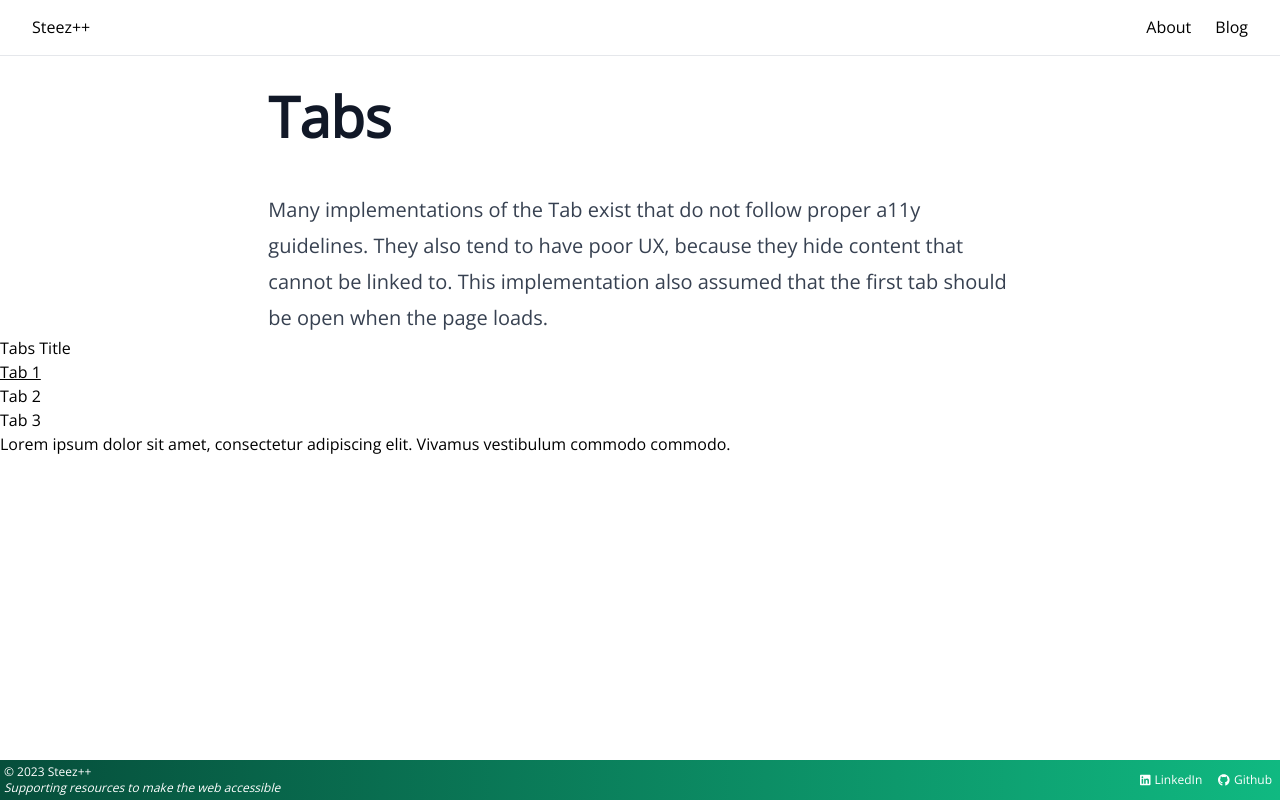
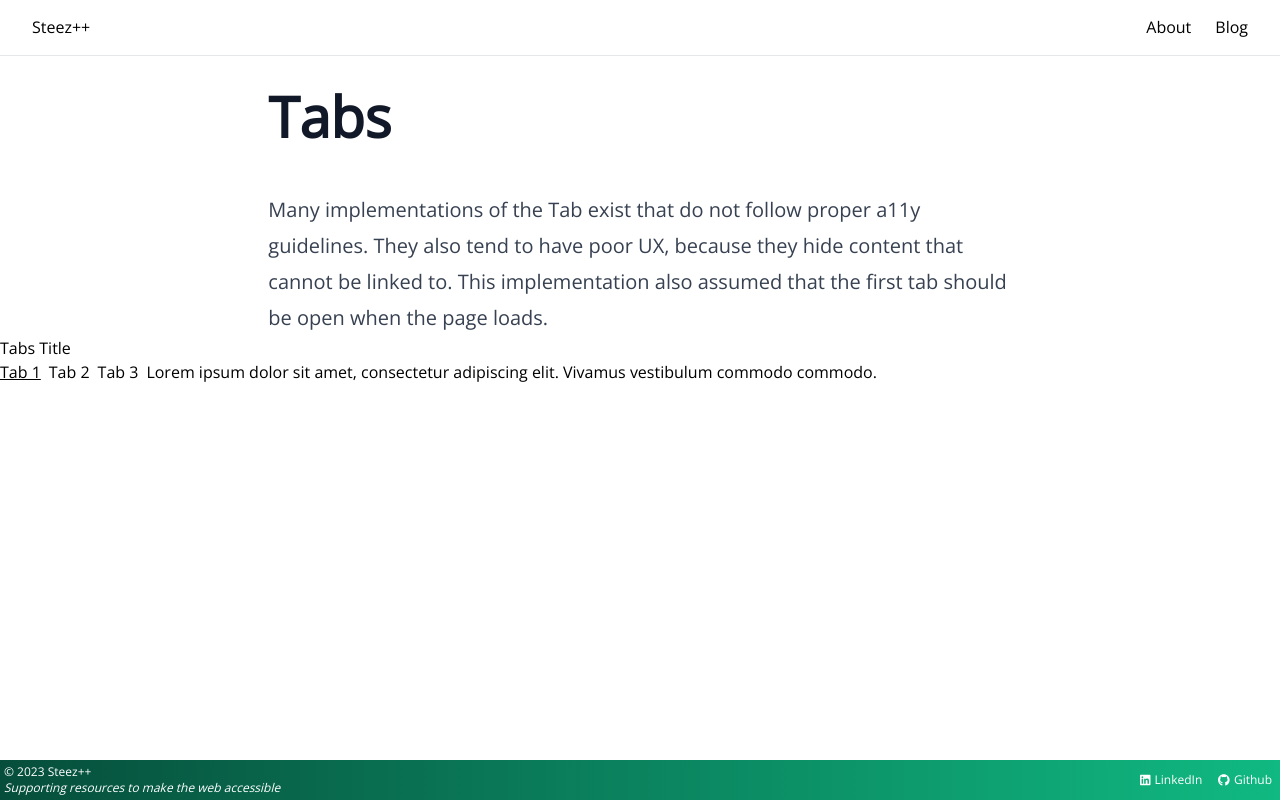
Before and after one commit to steezplusplus/Accessible-Web-Components, a Next.js app: page /blog/tabs in a window 1280 px wide. Built offline with nearby package versions, Linux system fonts and the light colour scheme.

Commit message:
feat: cleanup

```diff
--- a/app/blog/tabs/_components/tabs/Tabs.tsx
+++ b/app/blog/tabs/_components/tabs/Tabs.tsx
@@ -2,21 +2,21 @@ import React, { useState } from 'react';
 
 export type TabsProps = {
   title: string;
-  tabs: {
+  tabs: TabProps[];
+}
+
+export type TabProps = {
   title: string;
   content: string;
-  }[];
 }
 
-// TODO Have to use a ref to focus
 export function Tabs(props: TabsProps) {
   const { title, tabs } = props;
-  const [selectedTab, setSelectedTab] = useState<string>('#section-0'); // TODO can maybe use active element?
+  const [selectedTab, setSelectedTab] = useState<string>('#section-0');
 
-  // TODO Can I move the onlick to the anchor?
   const handleClick = (e: React.MouseEvent<HTMLDivElement, MouseEvent>) => {
     if (e.target instanceof HTMLAnchorElement) {
-      e.preventDefault();
+      e.preventDefault(); // Prevent scroll hop
       const clickedTabId = e.target.getAttribute('href') as string;
       setSelectedTab(clickedTabId);
     }
@@ -25,7 +25,7 @@ export function Tabs(props: TabsProps) {
   const handleKeyDown = (e: React.KeyboardEvent<HTMLDivElement>) => {
     switch (e.key) {
       case 'ArrowLeft':
-        moveLeft(e);
+        moveLeft();
         break;
       case 'ArrowRight':
         moveRight();
@@ -41,23 +41,12 @@ export function Tabs(props: TabsProps) {
     }
   };
 
-  const moveLeft = (e: React.KeyboardEvent<HTMLDivElement>) => {
-    const selectedTabIndex = +selectedTab.charAt(selectedTab.length - 1);
-    if (selectedTabIndex === 0) {
-      setSelectedTab(`#section-${tabs.length - 1}`);
-    } else {
-      setSelectedTab(`#section-${selectedTabIndex - 1}`);
-    }
-    // Should focus?
+  const moveLeft = () => {
+    // TODO
   };
 
   const moveRight = () => {
-    const selectedTabIndex = +selectedTab.charAt(selectedTab.length - 1);
-    if (selectedTabIndex === tabs.length - 1) {
-      setSelectedTab('#section-0');
-    } else {
-      setSelectedTab(`#section-${selectedTabIndex + 1}`);
-    }
+    // TODO
   };
 
   return (
@@ -65,14 +54,14 @@ export function Tabs(props: TabsProps) {
       <h2 id="tabs-title">{title}</h2>
 
       <div onClick={handleClick} onKeyDown={handleKeyDown}>
-        <ul className="relative" aria-labelledby="tabs-title" role="tablist">
+        <ul className="flex gap-x-2" aria-labelledby="tabs-title" role="tablist">
           {tabs.map((tab, i) => {
-            const { title, content } = tab;
+            const { title } = tab;
             const isSelected = selectedTab === `#section-${i}`;
             return (
               <li key={`tab-${i}`} role="presentation">
                 <a
-                  className="peer focus:text-violet-400 aria-selected:underline"
+                  className="focus:text-violet-400 aria-selected:underline"
                   id={`tab-${i}`}
                   href={`#section-${i}`}
                   tabIndex={isSelected ? 0 : -1}
@@ -81,17 +70,23 @@ export function Tabs(props: TabsProps) {
                 >
                   {title}
                 </a>
+              </li>
+            );
+          })}
+          {tabs.map((tab, i) => {
+            const { content } = tab;
+            const isSelected = selectedTab === `#section-${i}`;
+            return (
               <section
-                  key={`section-${i}`}
+                className={isSelected ? '' : 'hidden'}
                 id={`section-${i}`}
-                  className="absolute -bottom-6 left-0 peer-aria-[selected=false]:hidden"
+                tabIndex={0}
                 aria-labelledby={`tab-${i}`}
                 role="tabpanel"
-                  tabIndex={0}
+                key={`section-${i}`}
               >
                 {content}
               </section>
-              </li>
             );
           })}
         </ul>
```
Lines whose indentation alone changed are shown as unchanged.
